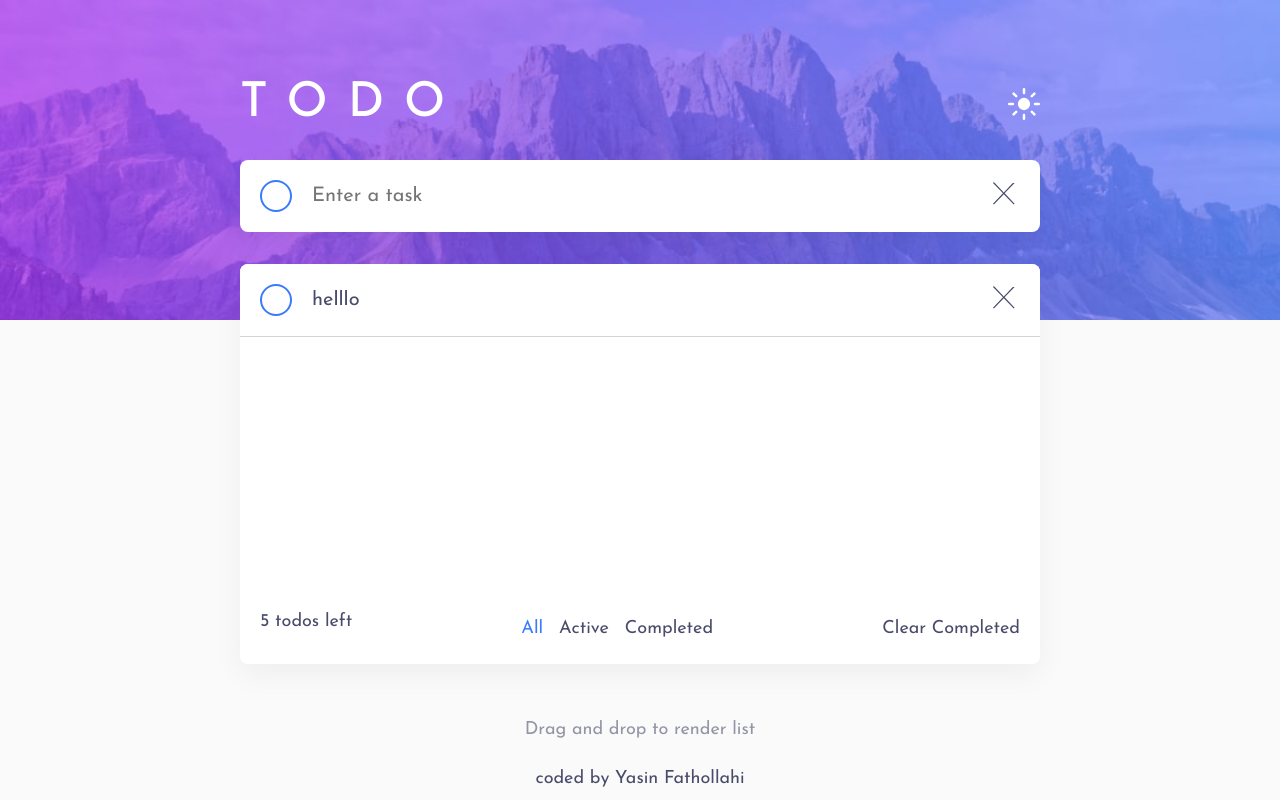
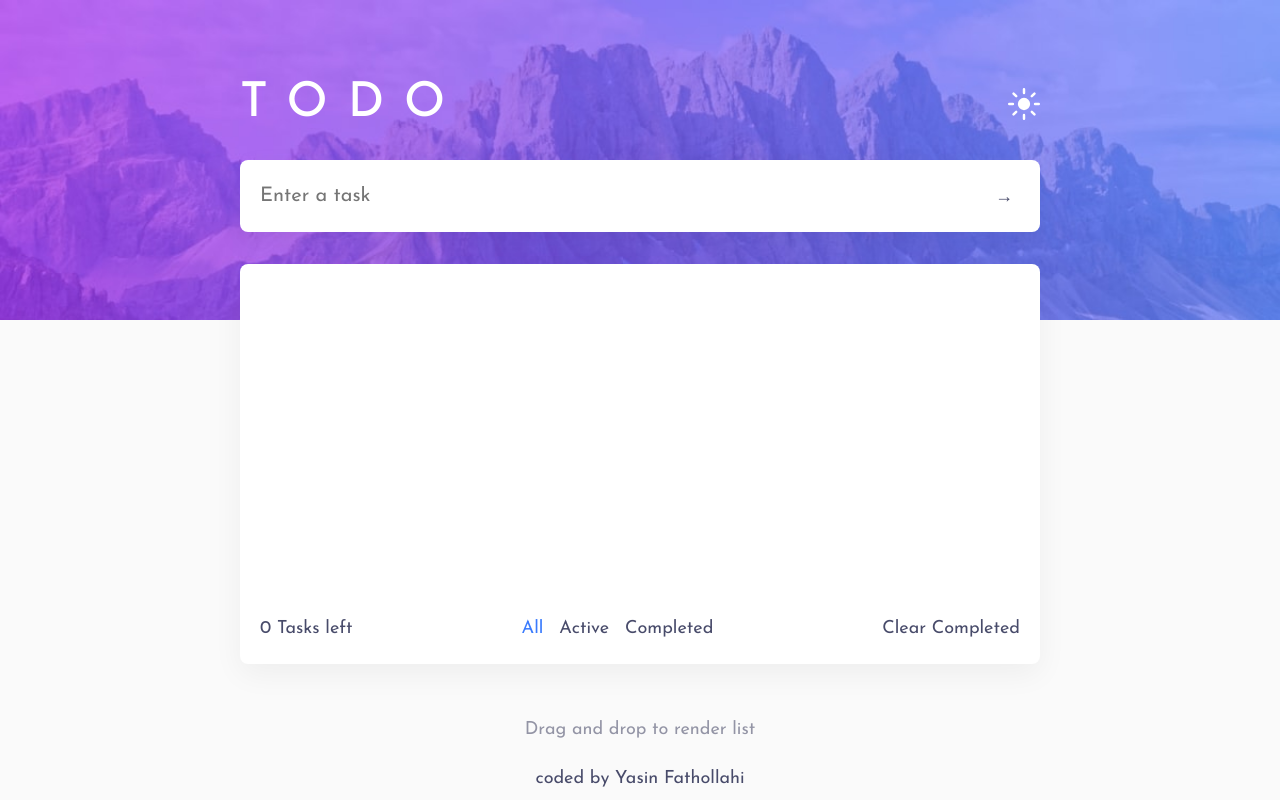
Before and after one commit to Yasin-Fathollahi/react-todo-list, a React (Vite) app: page / in a window 1280 px wide. Built offline with nearby package versions, Linux system fonts and the light colour scheme.

Commit message:
todo list items can be crossed out

```diff
--- a/src/App.jsx
+++ b/src/App.jsx
@@ -1,9 +1,12 @@
+import { useState } from 'react';
 import sunImage from './assets/images/icon-sun.svg';
 import moonImage from './assets/images/icon-moon.svg';
-import checkImage from './assets/images/icon-check.svg';
-import crossImage from './assets/images/icon-cross.svg';
+import AddTodo from './components/AddTodo.jsx';
+import Todo from './components/Todo.jsx';
+import ControlTodoList from './components/ControlTodoList.jsx';
 
 function App() {
+  const [todoItems, setTodoItems] = useState([]);
   return (
     <main>
       <div className="container centered">
@@ -14,44 +17,23 @@ function App() {
           </button>
         </div>
 
-        <div className="todo todo-new">
-          <button className="checkbox">
-            <img src={checkImage} alt="check image" />
-          </button>
-          <input type="text" className="todo-text" placeholder="Enter a task" />
-          <button className="btn-delete-todo">
-            <img src={crossImage} alt="X icon inside todo delete button" />
-          </button>
-        </div>
-
+        <AddTodo onAddTodo={setTodoItems} />
         <section className="todo-list">
           <ul>
-            <li className="todo todo-list-item">
-              <button className="checkbox">
-                <img src={checkImage} alt="check image" />
-              </button>
-              <input
-                type="text"
-                className="todo-text"
-                value="helllo"
-                readOnly
+            {todoItems.map((todo, todoIndex) => (
+              <Todo
+                key={todoIndex}
+                value={todo.value}
+                done={todo.done}
+                onSetTodoItems={setTodoItems}
+                index={todoIndex}
               />
-              <button className="btn-delete-todo">
-                <img src={crossImage} alt="X icon inside todo delete button" />
-              </button>
-            </li>
+            ))}
           </ul>
-          <div className="control-list">
-            <p>
-              <span className="todos-left">5</span> todos left
-            </p>
-            <div className="btns-filter">
-              <button className="active">all</button>
-              <button>active</button>
-              <button>completed</button>
-            </div>
-            <button className="btn-clear">clear completed</button>
-          </div>
+          <ControlTodoList
+            todosLeft={todoItems.length}
+            onSetTodos={setTodoItems}
+          />
         </section>
       </div>
     </main>
--- /dev/null
+++ b/src/components/AddTodo.jsx
@@ -0,0 +1,32 @@
+import { useState } from 'react';
+export default function AddTodo({ onAddTodo }) {
+  const [todoValue, setTodoValue] = useState('');
+  const arrow = String.fromCodePoint('08594');
+
+  function handleChange(e) {
+    setTodoValue(e.target.value);
+  }
+
+  function handleAddTodo() {
+    if (todoValue.length > 0) {
+      onAddTodo((prevTodos) => {
+        return [{ value: todoValue, done: false }, ...prevTodos];
+      });
+      setTodoValue('');
+    }
+  }
+
+  return (
+    <div className="todo todo-new">
+      <input
+        type="text"
+        className="todo-text"
+        placeholder="Enter a task"
+        value={todoValue}
+        onChange={handleChange}
+        onKeyDown={(e) => (e.key === 'Enter' ? handleAddTodo() : null)}
+      />
+      <button onClick={handleAddTodo}>{arrow}</button>
+    </div>
+  );
+}
--- /dev/null
+++ b/src/components/ControlTodoList.jsx
@@ -0,0 +1,16 @@
+export default function ControlTodoList({ todosLeft, onSetTodos }) {
+  return (
+    <div className="control-list">
+      <p>
+        <span className="todos-left">{todosLeft}</span>{' '}
+        {todosLeft > 1 || todosLeft === 0 ? 'Tasks' : 'Task'} left
+      </p>
+      <div className="btns-filter">
+        <button className="active">all</button>
+        <button>active</button>
+        <button>completed</button>
+      </div>
+      <button className="btn-clear">clear completed</button>
+    </div>
+  );
+}
--- /dev/null
+++ b/src/components/Todo.jsx
@@ -0,0 +1,29 @@
+import checkImage from '../assets/images/icon-check.svg';
+import crossImage from '../assets/images/icon-cross.svg';
+
+export default function Todo({ value, done = false, onSetTodoItems, index }) {
+  function handleCompelete(index) {
+    onSetTodoItems((prevTodoItems) => {
+      const newTodoItems = [...prevTodoItems];
+      newTodoItems[0].done = !newTodoItems[index].done;
+
+      return newTodoItems;
+    });
+  }
+  return (
+    <li>
+      <div className={`todo todo-list-item ${done ? 'done' : ''}`}>
+        <button
+          className="checkbox"
+          onClick={handleCompelete.bind(null, index)}
+        >
+          <img src={checkImage} alt="check image" />
+        </button>
+        <input type="text" className="todo-text" value={value} readOnly />
+        <button className="btn-delete-todo">
+          <img src={crossImage} alt="X icon inside todo delete button" />
+        </button>
+      </div>
+    </li>
+  );
+}
--- a/src/index.css
+++ b/src/index.css
@@ -143,6 +143,7 @@ main {
 .todo-new {
   margin-bottom: 3.2rem;
   box-shadow: 0 10px 3rem rgba(0 0 0 / 0.05);
+  justify-content: space-between;
 }
 
 .checkbox {
@@ -157,19 +158,6 @@ main {
   width: 50%;
   height: 50%;
   display: none;
-}
-
-.checked {
-  background-image: linear-gradient(
-    to bottom right,
-    hsl(192, 100%, 67%),
-    hsl(280, 87%, 65%)
-  );
-  border: none;
-}
-
-.checked img {
-  display: block;
 }
 
 input {
@@ -207,10 +195,29 @@ input:focus {
   border-bottom: 1px solid hsl(233, 11%, 84%);
 }
 
+.todo-list-item.done input {
+  text-decoration: line-through;
+  color: hsl(236, 9%, 61%);
+}
+
+.todo-list-item.done .checkbox {
+  background-image: linear-gradient(
+    to bottom right,
+    hsl(192, 100%, 67%),
+    hsl(280, 87%, 65%)
+  );
+  border: none;
+}
+
+.todo-list-item.done .checkbox img {
+  display: block;
+}
+
 /* LIST CONTROL MENU */
 .control-list {
   display: flex;
   justify-content: space-between;
+  align-items: center;
   padding: 2rem;
 }
 
--- a/src/main.jsx
+++ b/src/main.jsx
@@ -1,10 +1,5 @@
-import { StrictMode } from 'react';
 import { createRoot } from 'react-dom/client';
 import './index.css';
 import App from './App.jsx';
 
-createRoot(document.getElementById('root')).render(
-  <StrictMode>
-    <App />
-  </StrictMode>
-);
+createRoot(document.getElementById('root')).render(<App />);
```
